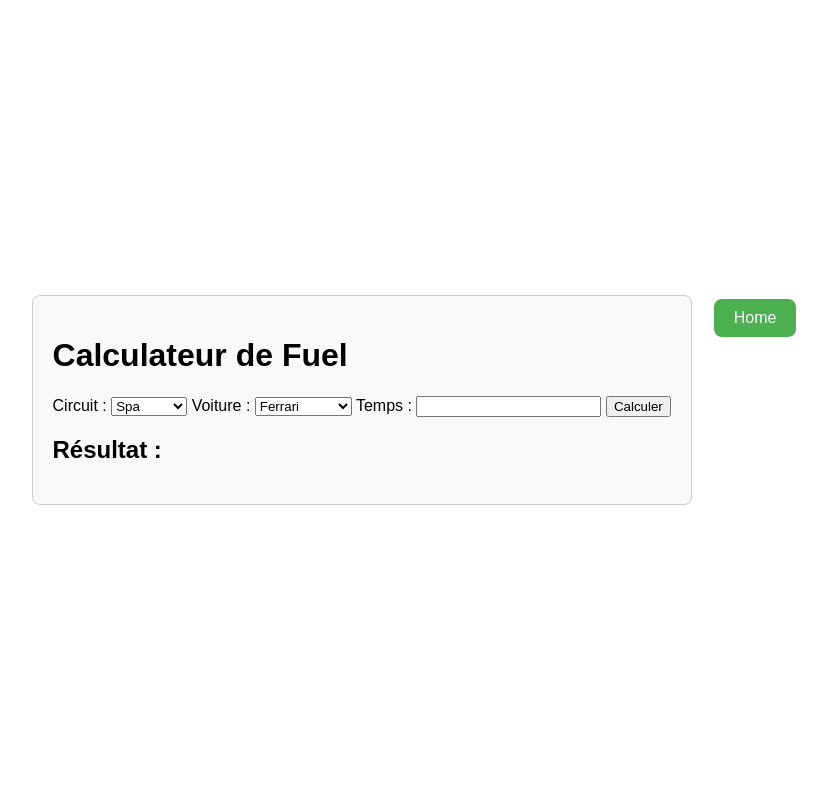
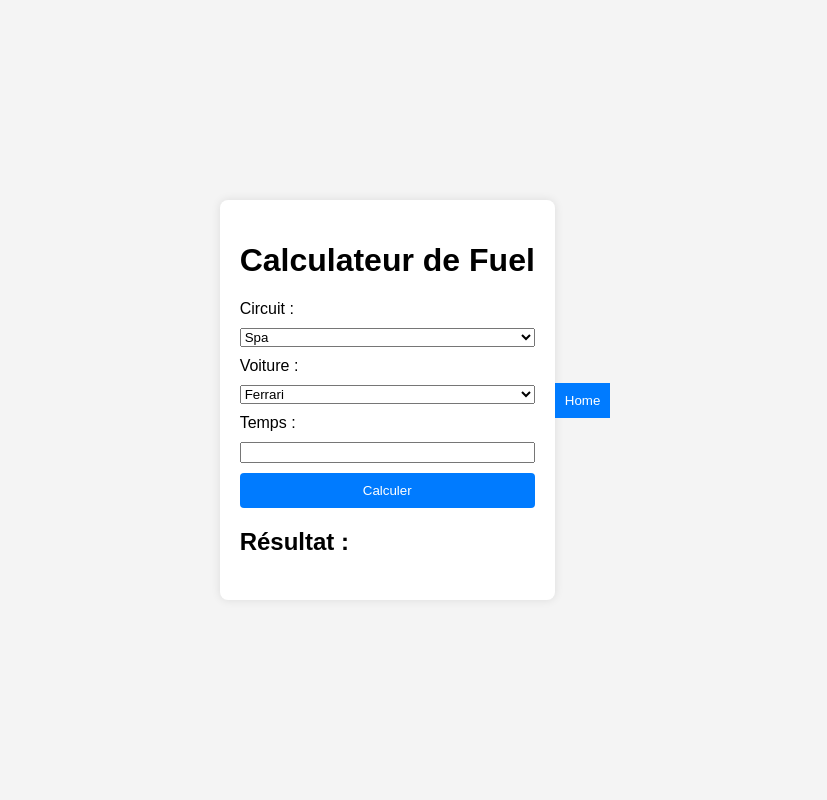
Before and after one commit to LucasDANQUIGNY/LucasDANQUIGNY.github.io, a PHP site: page /calcul_fuel/index.html in a window 1280 px wide. Shown: the whole page, without its empty margins (225-1052 px from the left). Run offline with PHP 8.4, Linux system fonts and the light colour scheme.

Commit message:
13/06/2024

```diff
--- a/calcul_fuel/index.html
+++ b/calcul_fuel/index.html
@@ -9,7 +9,6 @@
 </head>
 
 <body>
-    <div class="flex-container">
     <div class="container">
         <h1>Calculateur de Fuel</h1>
         <form id="calculatorForm">
@@ -45,10 +44,9 @@
         </div>
     </div>
 
-        <a href="https://lucasdanquigny.github.io">
+    <a class="button" href="https://lucasdanquigny.github.io">
         <button class="button">Home</button>
     </a>
-    </div>
 
     <script src="script.js"></script>
 </body>
--- a/calcul_fuel/style.css
+++ b/calcul_fuel/style.css
@@ -1,40 +1,62 @@
 body {
     font-family: Arial, sans-serif;
-    margin: 0;
-    padding: 0;
+    background-color: #f4f4f4;
     display: flex;
     justify-content: center;
     align-items: center;
     height: 100vh;
-}
-
-.flex-container {
-    display: flex;
-    align-items: flex-start;
-    gap: 20px;
+    margin: 0;
+    line-height: normal;
 }
 
 .container {
-    border: 1px solid #ccc;
+    background-color: #fff;
     padding: 20px;
     border-radius: 8px;
-    background-color: #f9f9f9;
+    box-shadow: 0 0 10px rgba(0, 0, 0, 0.1);
+}
+
+h1 {
+    text-align: center;
+}
+
+form {
+    display: flex;
+    flex-direction: column;
+}
+
+label,
+select,
+input {
+    margin-bottom: 10px;
+}
+
+button {
+    padding: 10px;
+    background-color: #007BFF;
+    color: white;
+    border: none;
+    border-radius: 4px;
+    cursor: pointer;
+}
+
+button:hover {
+    background-color: #0056b3;
+}
+
+#result {
+    margin-top: 20px;
+}
+
+#output {
+    font-size: 1.5em;
+    text-align: center;
 }
 
 .button {
-    background-color: #4CAF50;
-    color: white;
-    border: none;
-    padding: 10px 20px;
-    text-align: center;
-    text-decoration: none;
-    display: inline-block;
-    font-size: 16px;
-    margin: 4px 2px;
-    cursor: pointer;
-    border-radius: 8px;
+    background-color: #007BFF;
 }
 
 .button:hover {
-    background-color: #45a049;
+    background-color: #0056b3;
 }
```
Lines whose indentation alone changed are shown as unchanged.
